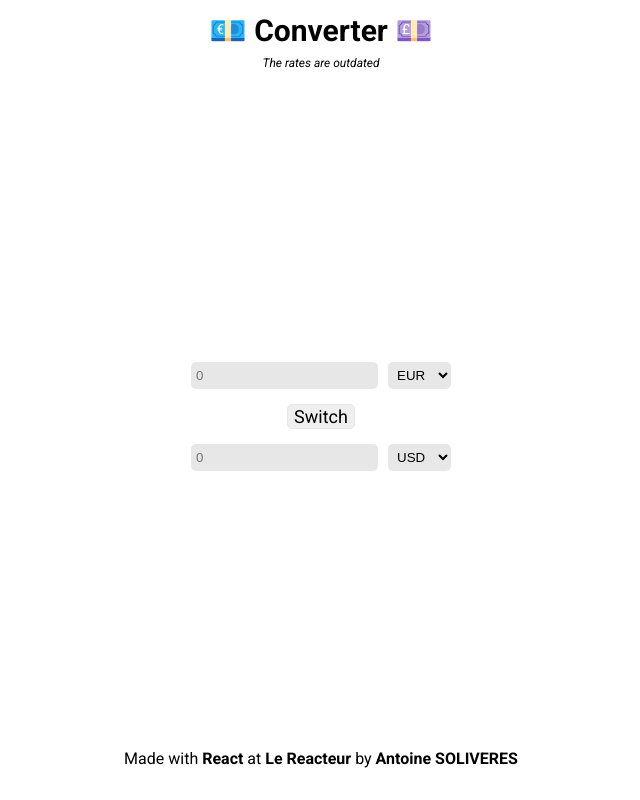
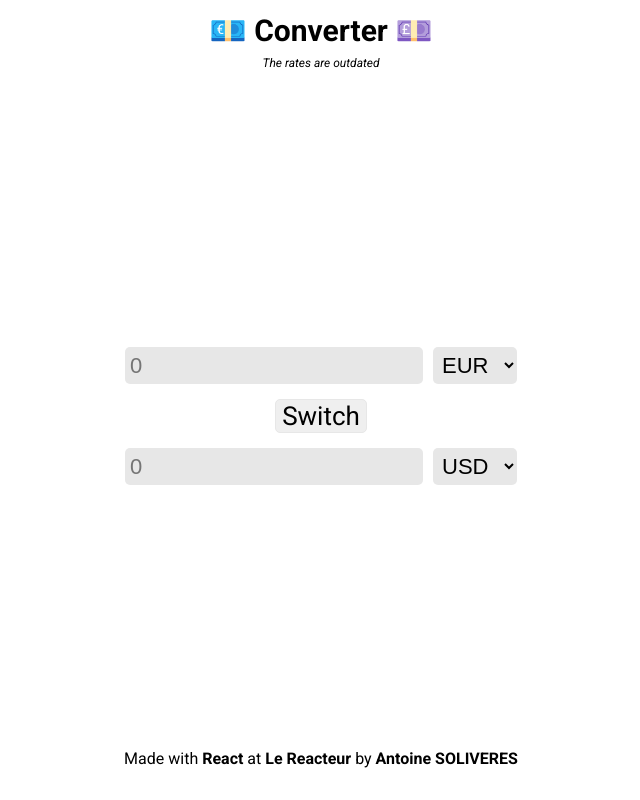
Before and after one commit to Ant0yne/react-currency-converter-exercise, a React (Vite) app: page / in a window 1280 px wide. Shown: the whole page, without its empty margins (319-959 px from the left). Built offline with nearby package versions, Linux system fonts and the light colour scheme.

Commit message:
responsive

```diff
--- a/src/components/Input/input.css
+++ b/src/components/Input/input.css
@@ -19,4 +19,9 @@
 	outline: none;
 }
 
-/* font-size: 2rem; */
+@media (min-width: 414px) {
+	.input > input,
+	.input > select {
+		font-size: 2.2rem;
+	}
+}
--- a/src/components/Switch/switch.css
+++ b/src/components/Switch/switch.css
@@ -15,3 +15,9 @@
 #switch > button:hover {
 	background-color: var(--dark-grey);
 }
+
+@media (min-width: 414px) {
+	#switch > button {
+		font-size: 2.6rem;
+	}
+}
```
